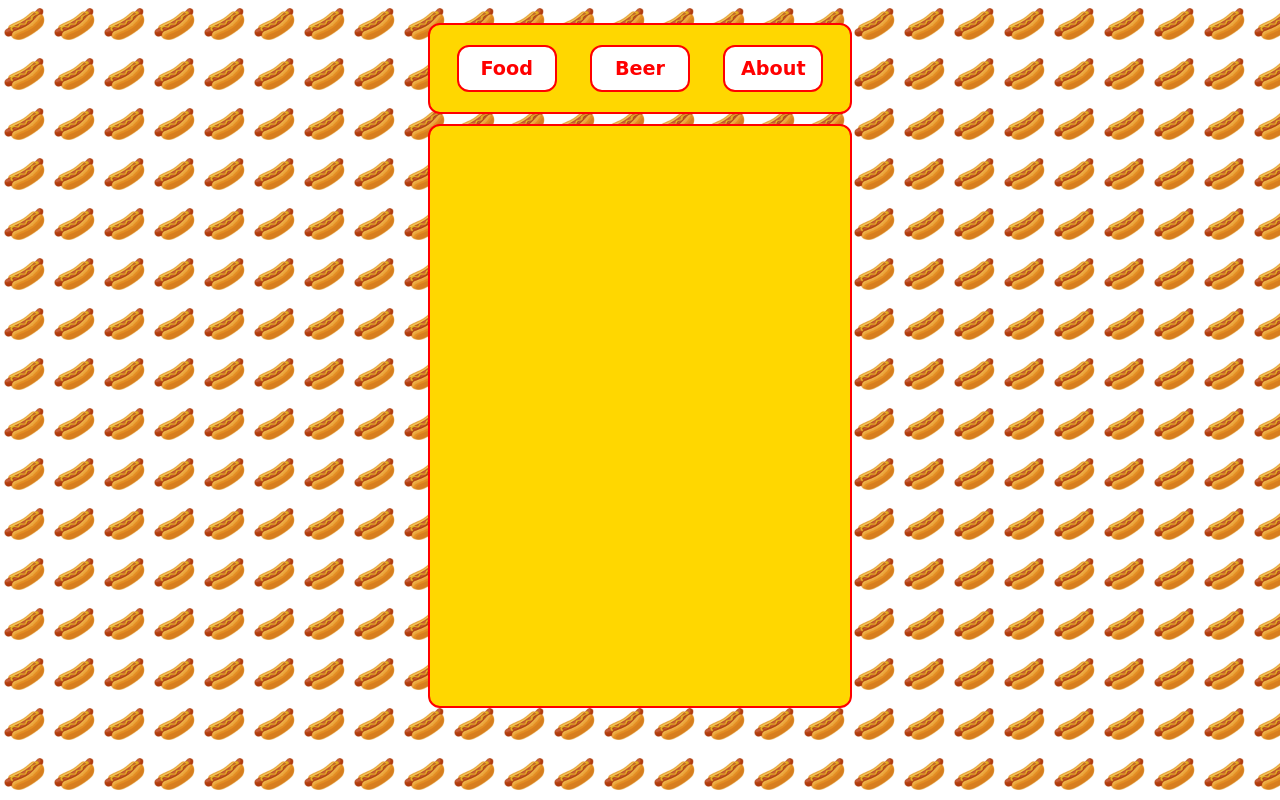
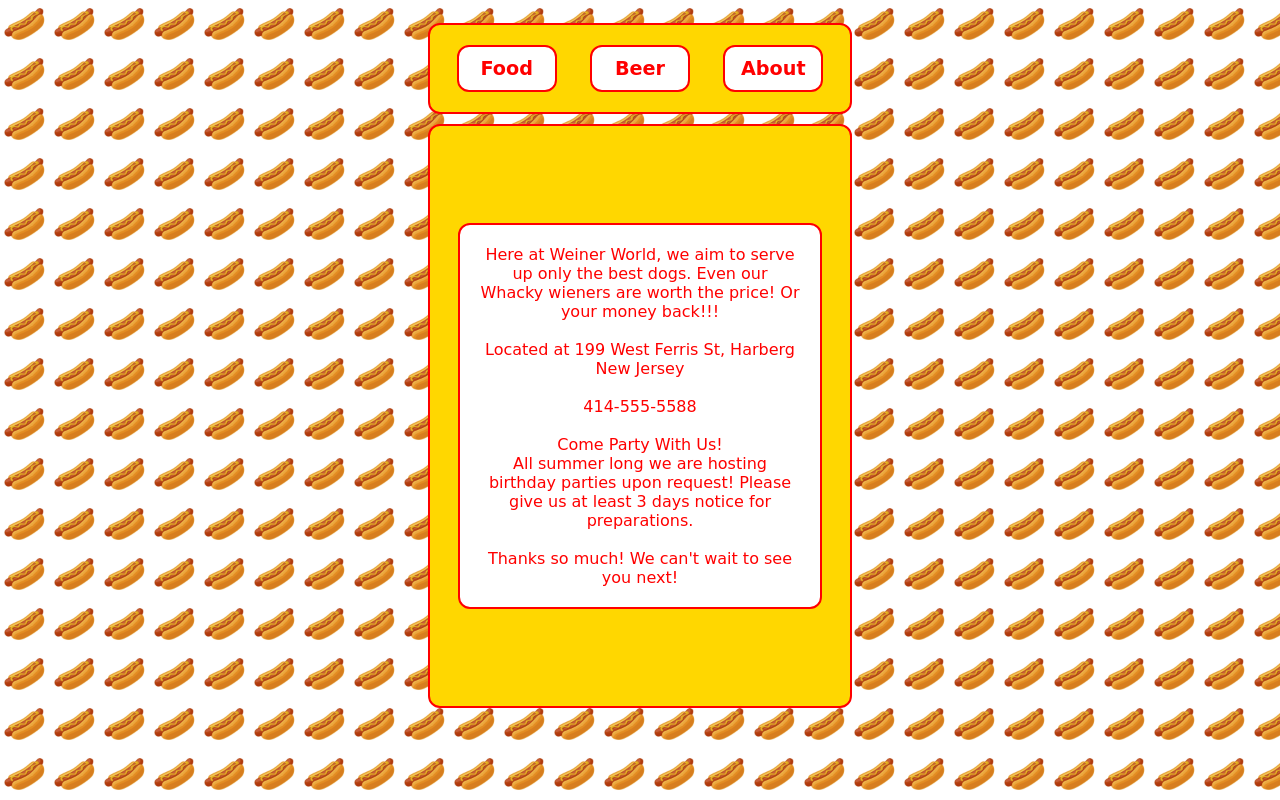
Before and after one commit to jbrophy94/restaurant-page, a website built with webpack: page src/index.html in a window 1280 px wide. Both pictures are taken after a click on the button "About". Built offline with nearby package versions, Linux system fonts and the light colour scheme.

Commit message:
All event listeners/content generators are working as expected. The last thing to do is to indicate which menu item is selected when one is clicked.

```diff
--- a/src/dom.js
+++ b/src/dom.js
@@ -49,6 +49,14 @@ const generateFood = function () {
 
 const generateAbout = function () {
   clearContent();
+
+  const about = document.createElement("div");
+  about.classList.add("aboutSection");
+
+  content.appendChild(about);
+
+  about.innerHTML =
+    "Here at Weiner World, we aim to serve up only the best dogs. Even our Whacky wieners are worth the price! Or your money back!!!<br><br>Located at 199 West Ferris St, Harberg New Jersey<br><br>414-555-5588<br><br>Come Party With Us!<br>All summer long we are hosting birthday parties upon request! Please give us at least 3 days notice for preparations.<br><br>Thanks so much! We can't wait to see you next!";
 };
 
 export {
--- a/src/styles.css
+++ b/src/styles.css
@@ -63,7 +63,8 @@ nav {
   justify-content: space-around;
 }
 
-.menu-item {
+.menu-item,
+.aboutSection {
   display: flex;
   justify-content: space-between;
   border: 2px solid red;
@@ -73,6 +74,10 @@ nav {
   font-family: cursive;
   background-color: white;
   color: red;
+}
+
+.aboutSection {
+  text-align: center;
 }
 
 .title {
```
